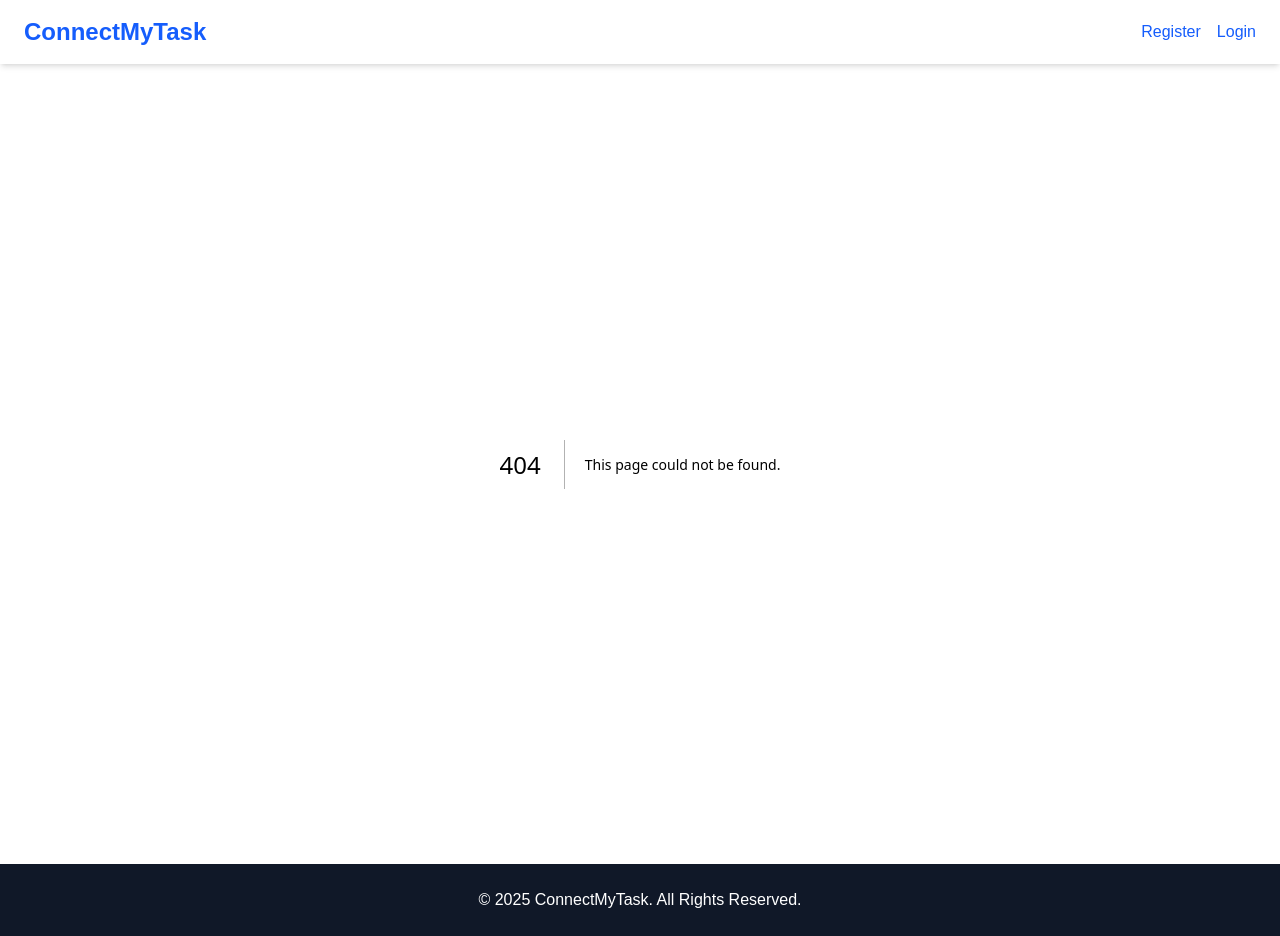
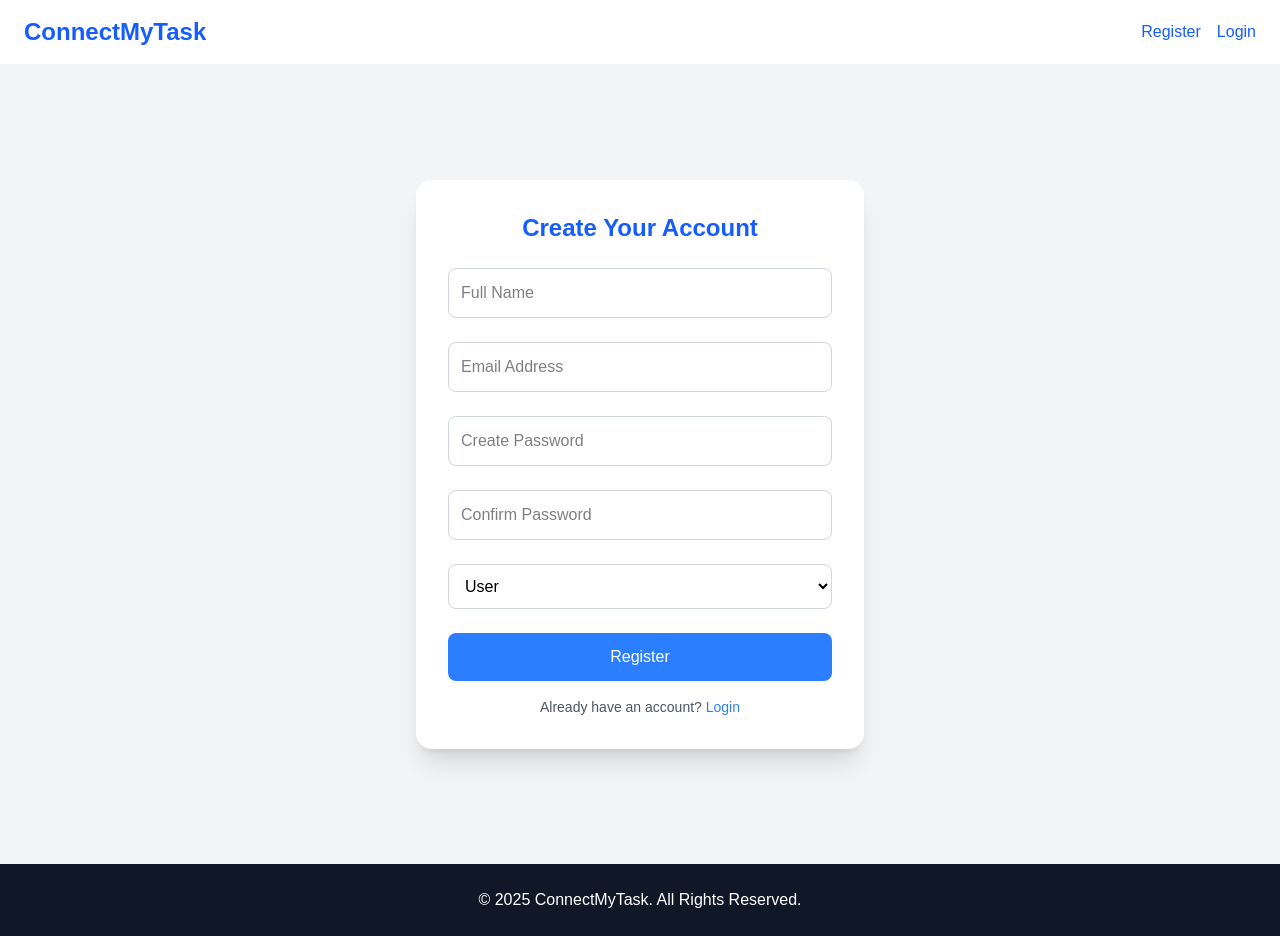
Before and after one commit to zubair-kamboh/ConnectMyTask, a Next.js app: page /register in a window 1280 px wide. Before the commit this address had no page. Built offline with nearby package versions, Linux system fonts and the light colour scheme.

Commit message:
Developed Registration Functionality for Users/ServiceProviders & Integrated Backend

```diff
--- /dev/null
+++ b/src/app/register/page.js
@@ -0,0 +1,151 @@
+'use client'
+
+import { useEffect, useState } from 'react'
+import { useRouter } from 'next/navigation'
+import Link from 'next/link'
+import { toast, ToastContainer } from 'react-toastify'
+import 'react-toastify/dist/ReactToastify.css'
+
+export default function Register() {
+  const [form, setForm] = useState({
+    name: '',
+    email: '',
+    password: '',
+    confirmPassword: '',
+    role: 'user',
+  })
+  const router = useRouter()
+
+  useEffect(() => {
+    // Check if user is already logged in and redirect to the respective dashboard
+    const user = localStorage.getItem('user')
+    if (user) {
+      const parsedUser = JSON.parse(user)
+      if (parsedUser.role === 'user') {
+        router.push('/user/dashboard')
+      } else if (parsedUser.role === 'provider') {
+        router.push('/provider/dashboard')
+      }
+    }
+  }, [router])
+
+  const handleChange = (e) => {
+    setForm({ ...form, [e.target.name]: e.target.value })
+  }
+
+  const handleSubmit = async (e) => {
+    e.preventDefault()
+
+    if (form.password !== form.confirmPassword) {
+      toast.error("Passwords don't match. Please try again.")
+      return
+    }
+
+    // Make the POST request to the backend
+    try {
+      const response = await fetch('http://localhost:3300/api/auth/register', {
+        method: 'POST',
+        headers: {
+          'Content-Type': 'application/json',
+        },
+        body: JSON.stringify({
+          name: form.name,
+          email: form.email,
+          password: form.password,
+          role: form.role,
+        }),
+      })
+
+      const data = await response.json()
+
+      if (response.ok) {
+        toast.success('User Registered Successfully!')
+        router.push('/login')
+      } else {
+        toast.error(data.message || 'Registration failed. Please try again.')
+      }
+    } catch (error) {
+      console.error('Error:', error)
+      toast.error('There was an error with the registration. Please try again.')
+    }
+  }
+
+  return (
+    <>
+      <div className="flex justify-center items-center min-h-screen bg-gray-100">
+        <div className="w-full max-w-md shadow-xl p-8 bg-white rounded-2xl">
+          <h2 className="text-center text-2xl font-bold text-blue-600">
+            Create Your Account
+          </h2>
+
+          <form onSubmit={handleSubmit} className="space-y-6 mt-6">
+            <input
+              type="text"
+              name="name"
+              placeholder="Full Name"
+              value={form.name}
+              onChange={handleChange}
+              required
+              className="w-full text-black p-3 border border-gray-300 rounded-lg focus:outline-none focus:ring-2 focus:ring-blue-500"
+            />
+            <input
+              type="email"
+              name="email"
+              placeholder="Email Address"
+              value={form.email}
+              onChange={handleChange}
+              required
+              className="w-full text-black p-3 border border-gray-300 rounded-lg focus:outline-none focus:ring-2 focus:ring-blue-500"
+            />
+            <input
+              type="password"
+              name="password"
+              placeholder="Create Password"
+              value={form.password}
+              onChange={handleChange}
+              required
+              className="w-full text-black p-3 border border-gray-300 rounded-lg focus:outline-none focus:ring-2 focus:ring-blue-500"
+            />
+            <input
+              type="password"
+              name="confirmPassword"
+              placeholder="Confirm Password"
+              value={form.confirmPassword}
+              onChange={handleChange}
+              required
+              className="w-full text-black p-3 border border-gray-300 rounded-lg focus:outline-none focus:ring-2 focus:ring-blue-500"
+            />
+
+            {/* Role Selection */}
+            <div className="w-full">
+              <select
+                name="role"
+                value={form.role}
+                onChange={handleChange}
+                required
+                className="w-full text-black p-3 border border-gray-300 rounded-lg focus:outline-none focus:ring-2 focus:ring-blue-500"
+              >
+                <option value="user">User</option>
+                <option value="provider">Provider</option>
+              </select>
+            </div>
+
+            <button
+              type="submit"
+              className="w-full bg-blue-500 text-white py-3 rounded-lg hover:bg-blue-600 transition duration-200"
+            >
+              Register
+            </button>
+          </form>
+
+          <p className="text-center mt-4 text-sm text-gray-600">
+            Already have an account?{' '}
+            <Link href="/login" className="text-blue-500">
+              Login
+            </Link>
+          </p>
+        </div>
+      </div>
+    </>
+  )
+}
```
